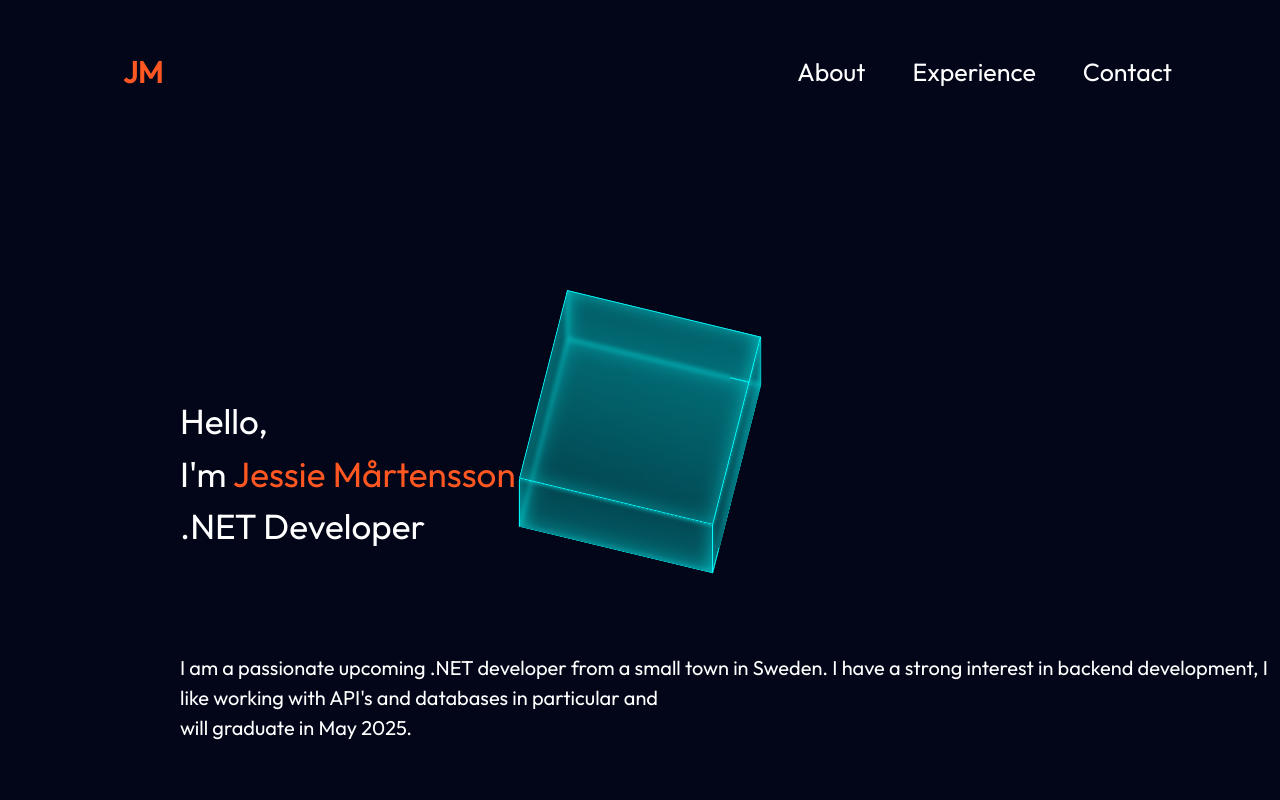
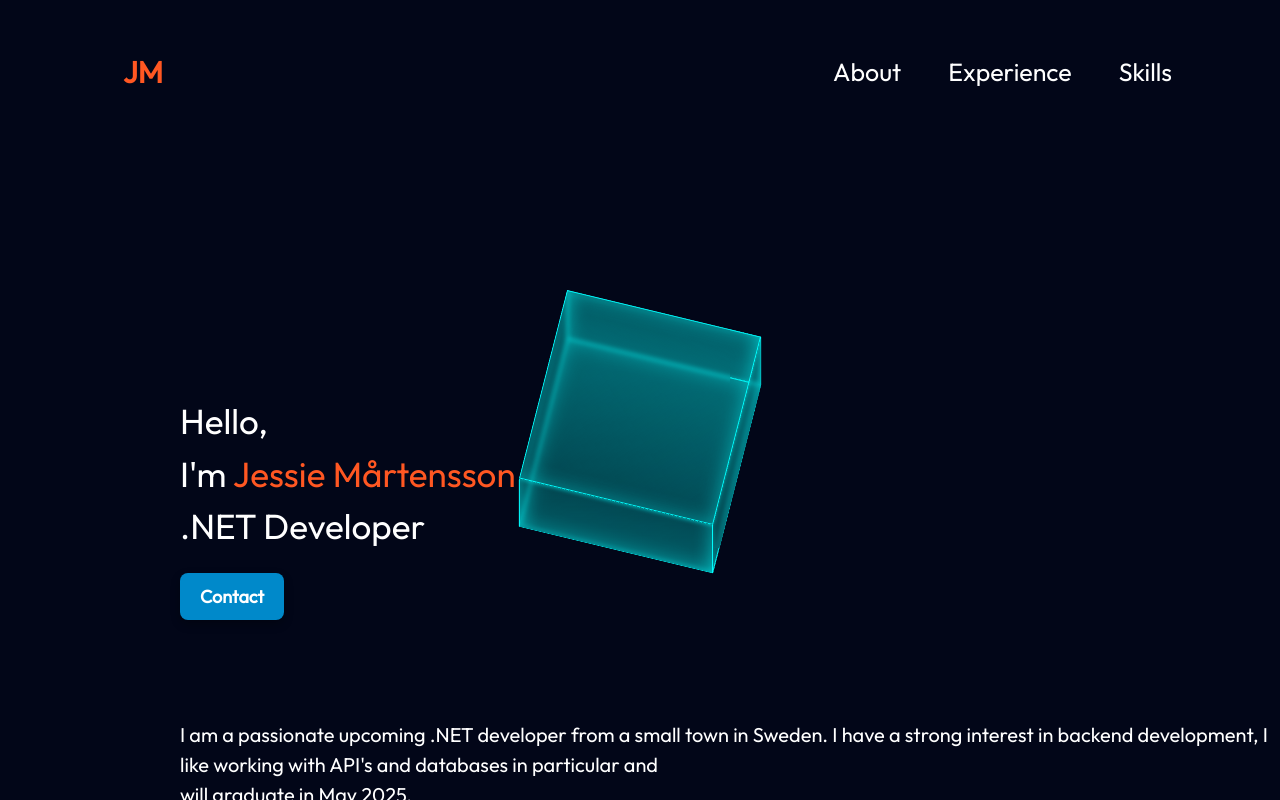
Before and after one commit to zeleron7/React-portfolio, a React (Vite) app: page / in a window 1280 px wide. Built offline with nearby package versions, Linux system fonts and the light colour scheme.

Commit message:
contact me button and started on skills section

```diff
--- a/src/App.jsx
+++ b/src/App.jsx
@@ -3,6 +3,7 @@ import { Intro } from './components/Intro/Intro'
 import { Navbar } from './components/navbar/Navbar'
 import { About } from './components/About/About'
 import { Experience } from './components/Experience/Experience'
+import { Skills } from './components/Skills/Skills'
 import { Contact } from './components/Contact/Contact'
 import { UseAnimationFrame } from './components/Cube/Cube'
 
@@ -29,12 +30,16 @@ function App() {
                   <Experience />
                 </section>
 
+                <section id="skills">
+                  <Skills />
+                </section>
+
                 <section id="contact">
                   <Contact />
                 </section>
             </>
           } />
-          <Route path="/about" element={<About />} />
+          <Route path="/" element={<></>} />
         </Routes>
       </Router>
 
--- a/src/components/Cube/Cube.module.css
+++ b/src/components/Cube/Cube.module.css
@@ -16,8 +16,6 @@
     /*remove?*/
     transform: rotateX(-20deg) rotateY(30deg);
     animation: rotate 10s infinite linear;
-
-
 }
 
 .sidefront {
--- a/src/components/Intro/Intro.jsx
+++ b/src/components/Intro/Intro.jsx
@@ -12,10 +12,13 @@ export const Intro = () => {
       .NET Developer
       </h1>
 
+      <a href="#contact" className={styles.contact}>Contact</a>
+
       <p className={styles.description}>
         I am a passionate upcoming .NET developer from a small town in Sweden. I have a strong interest in backend development, I like working with API's and databases in particular
         and <br/> will graduate in May 2025.
       </p>
+
     </div>
 
   )
--- a/src/components/Intro/Intro.module.css
+++ b/src/components/Intro/Intro.module.css
@@ -9,7 +9,25 @@
 
 .highlight {
     color: #ff5722;
-  }
+}
+
+.contact {
+    color: var(--color-text);
+    font-size: 18px;
+    background: oklch(60% 0.14 240);
+    display: inline-block;
+    margin-left: 180px;
+    margin-top: 20px;
+    padding: 10px 20px;
+    border-radius: 8px;
+    box-shadow: 0 4px 10px rgba(0, 0, 0, 0.3);
+    font-weight: 600;
+}
+
+.contact:hover {
+    color: var(--color-primary);
+    transition: 0.3s;
+}
 
 .description {
     color: var(--color-text);
--- /dev/null
+++ b/src/components/Skills/Skills.jsx
@@ -0,0 +1,17 @@
+import styles from './Skills.module.css';
+
+import { Link } from 'react-router-dom';
+
+export const Skills = () => {
+  return (
+
+    <div className={styles.skillscontainer}>
+            <h1 className={styles.skillsTitle}>Skills</h1>
+
+
+
+            </div>
+
+
+  )
+}
--- /dev/null
+++ b/src/components/Skills/Skills.module.css
@@ -0,0 +1,8 @@
+@import "../../vars.css";
+
+.skillsTitle {
+    color: var(--color-text);
+    font-size: 35px;
+    margin-top: 80px;
+    margin-left: 200px;
+}
--- a/src/components/navbar/Navbar.jsx
+++ b/src/components/navbar/Navbar.jsx
@@ -12,7 +12,7 @@ export const Navbar = () => {
         {/*<li><a href="#projects">Projects</a></li>*/}
         <li><a href="#about">About</a></li>
         <li><a href="#experience">Experience</a></li>
-        <li><a href="#contact">Contact</a></li>
+        <li><a href="#skills">Skills</a></li>
       </ul>
     </div>
   </nav>
--- a/src/components/navbar/Navbar.module.css
+++ b/src/components/navbar/Navbar.module.css
@@ -28,15 +28,16 @@
     display: flex;
     gap: 47px;
     margin-right: -20px;
+    font-size: 25px;
+    color: var(--color-text);
+    text-decoration: none;
 
     /*remove dots from list item*/
     list-style: none;
-
-
 }
 
-.menuItems a {
-    font-size: 25px;
-    color: var(--color-text);
-    text-decoration: none;
+/*change color when hovering over navbar*/
+.menuItems :hover {
+    color: var(--color-primary);
+    transition: 0.3s;
 }
--- a/src/index.css
+++ b/src/index.css
@@ -1,4 +1,6 @@
-* {
+*
+{
+  @import "tailwindcss";
   scroll-behavior: smooth;
   box-sizing: border-box;
   margin: 0;
```
